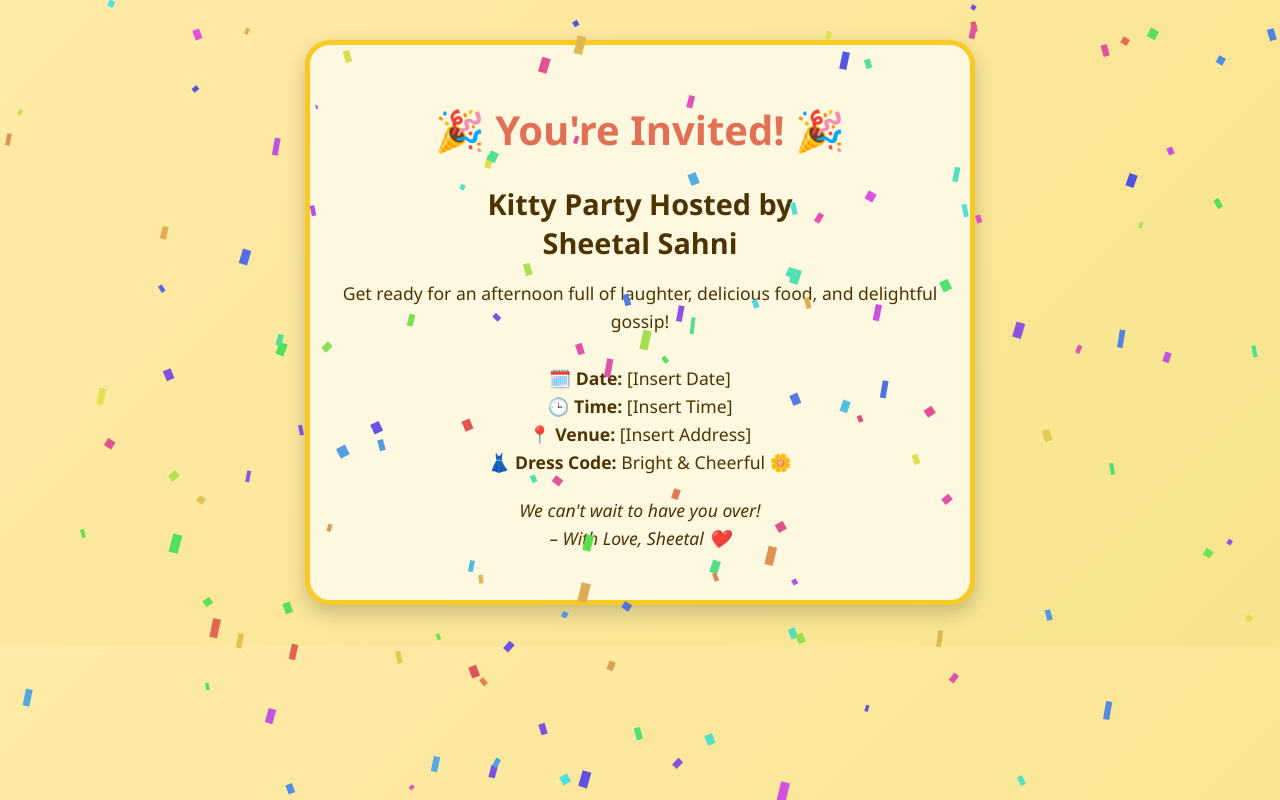
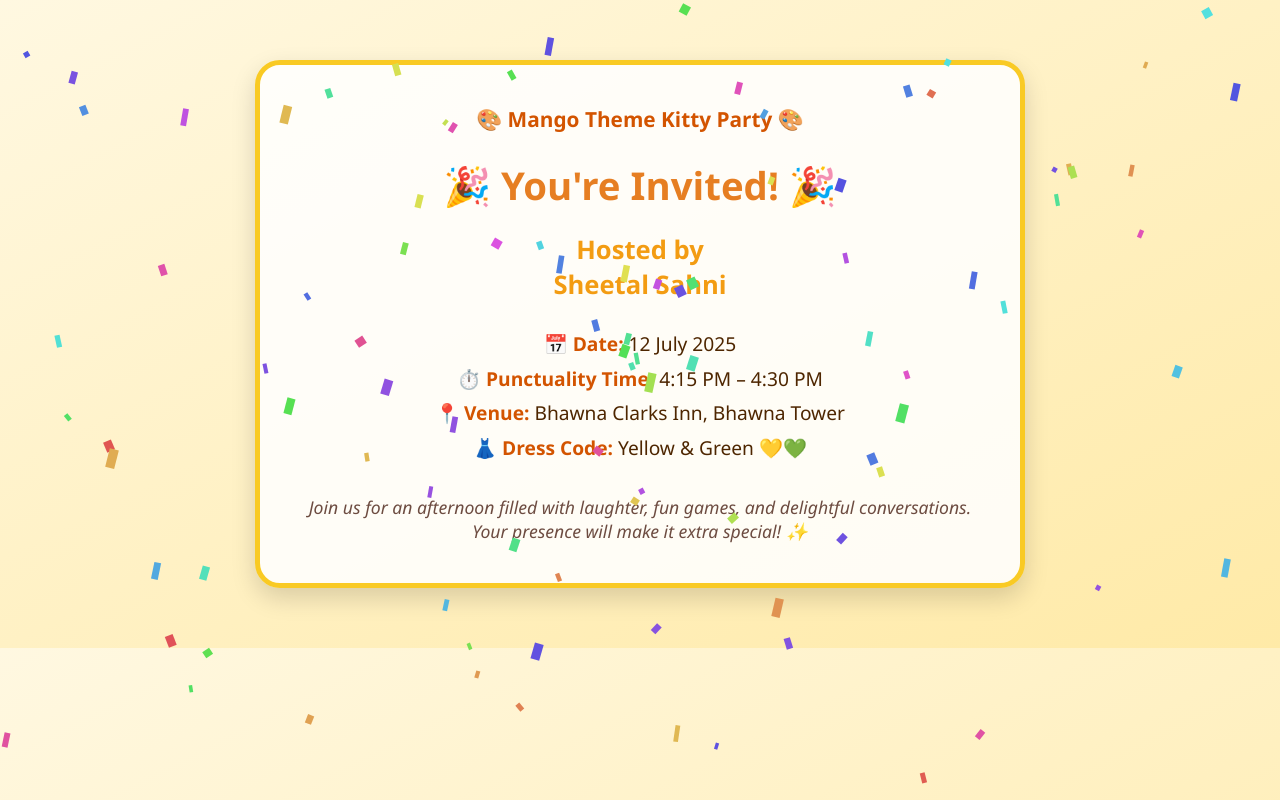
Before and after one commit to Karansahni18/kitty-party-invite1, a plain HTML site: page index.html in a window 1280 px wide. Drawn offline with Linux system fonts and the light colour scheme.

Commit message:
Update index.html

```diff
--- a/index.html
+++ b/index.html
@@ -3,45 +3,62 @@
 <head>
   <meta charset="UTF-8" />
   <meta name="viewport" content="width=device-width, initial-scale=1.0"/>
-  <title>Kitty Party Invite - Sheetal Sahni</title>
+  <title>Mango Theme Kitty Party - Sheetal Sahni</title>
   <style>
     body {
       margin: 0;
+      padding: 0;
+      background: linear-gradient(to bottom right, #fff8e1, #ffeaa7);
       font-family: 'Segoe UI', sans-serif;
-      background: linear-gradient(135deg, #ffeaa7, #f6e58d);
-      color: #4d3300;
+      color: #4e2600;
       text-align: center;
-      padding: 40px 20px;
     }
 
-    .invitation-card {
-      max-width: 600px;
-      margin: auto;
-      background: #fff8e1;
+    .card {
+      max-width: 700px;
+      margin: 60px auto;
+      background: #ffffffdd;
+      border-radius: 25px;
+      box-shadow: 0 10px 25px rgba(0, 0, 0, 0.15);
+      padding: 40px 30px;
       border: 5px solid #f9ca24;
-      border-radius: 25px;
-      padding: 30px;
-      box-shadow: 0 8px 20px rgba(0, 0, 0, 0.2);
+    }
+
+    .subtitle {
+      font-size: 1.3em;
+      font-weight: bold;
+      color: #d35400;
+      margin-bottom: 10px;
     }
 
     h1 {
-      font-size: 2.5rem;
-      color: #e17055;
+      font-size: 2.4em;
+      color: #e67e22;
+      margin-bottom: 10px;
     }
 
     h2 {
-      font-size: 1.8rem;
-      margin: 10px 0;
+      font-size: 1.6em;
+      color: #f39c12;
+      margin-bottom: 25px;
     }
 
-    p {
-      font-size: 1.1rem;
-      line-height: 1.6;
+    .details {
+      font-size: 1.2em;
+      line-height: 1.8;
+      margin: 20px 0;
+    }
+
+    .highlight {
+      font-weight: bold;
+      color: #d35400;
     }
 
     .footer {
-      margin-top: 20px;
+      margin-top: 30px;
       font-style: italic;
+      font-size: 1.1em;
+      color: #6d4c41;
     }
 
     canvas {
@@ -49,51 +66,70 @@
       top: 0;
       left: 0;
       pointer-events: none;
-      z-index: 9999;
+      z-index: 1000;
+    }
+
+    @media (max-width: 600px) {
+      .card {
+        margin: 30px 15px;
+        padding: 25px 20px;
+      }
+
+      h1 {
+        font-size: 2em;
+      }
+
+      h2 {
+        font-size: 1.4em;
+      }
+
+      .details {
+        font-size: 1em;
+      }
     }
   </style>
 </head>
 <body>
   <canvas id="confetti-canvas"></canvas>
 
-  <div class="invitation-card">
+  <div class="card">
+    <div class="subtitle">🎨 Mango Theme Kitty Party 🎨</div>
     <h1>🎉 You're Invited! 🎉</h1>
-    <h2>Kitty Party Hosted by <br><strong>Sheetal Sahni</strong></h2>
-    <p>
-      Get ready for an afternoon full of laughter, delicious food, and delightful gossip!<br><br>
-      🗓️ <strong>Date:</strong> [Insert Date]<br>
-      🕒 <strong>Time:</strong> [Insert Time]<br>
-      📍 <strong>Venue:</strong> [Insert Address]<br>
-      👗 <strong>Dress Code:</strong> Bright & Cheerful 🌼
-    </p>
-    <p class="footer">
-      We can't wait to have you over!<br>
-      – With Love, Sheetal ❤️
-    </p>
+    <h2>Hosted by <br><strong>Sheetal Sahni</strong></h2>
+
+    <div class="details">
+      📅 <span class="highlight">Date:</span> 12 July 2025<br>
+      ⏱️ <span class="highlight">Punctuality Time:</span> 4:15 PM – 4:30 PM<br>
+      📍 <span class="highlight">Venue:</span> Bhawna Clarks Inn, Bhawna Tower<br>
+      👗 <span class="highlight">Dress Code:</span> Yellow & Green 💛💚
+    </div>
+
+    <div class="footer">
+      Join us for an afternoon filled with laughter, fun games, and delightful conversations.<br>
+      Your presence will make it extra special! ✨
+    </div>
   </div>
 
   <script>
-    // Basic Confetti
-    const canvas = document.getElementById('confetti-canvas');
-    const ctx = canvas.getContext('2d');
-
+    const canvas = document.getElementById("confetti-canvas");
+    const ctx = canvas.getContext("2d");
     let W = window.innerWidth;
     let H = window.innerHeight;
     canvas.width = W;
     canvas.height = H;
 
     const particles = [];
-    const particleCount = 150;
+    const particleCount = 100;
+
     for (let i = 0; i < particleCount; i++) {
       particles.push({
         x: Math.random() * W,
         y: Math.random() * H,
         r: Math.random() * 6 + 4,
         d: Math.random() * particleCount,
-        color:
-          "hsl(" + Math.floor(Math.random() * 360) + ", 70%, 60%)",
+        color: `hsl(${Math.random() * 360}, 70%, 60%)`,
         tilt: Math.floor(Math.random() * 10) - 10,
-        tiltAngleIncremental: (Math.random() * 0.07) + 0.05,
+        tiltAngleIncremental: Math.random() * 0.07 + 0.05,
         tiltAngle: 0
       });
     }
@@ -101,7 +137,7 @@
     function draw() {
       ctx.clearRect(0, 0, W, H);
       for (let i = 0; i < particleCount; i++) {
-        let p = particles[i];
+        const p = particles[i];
         ctx.beginPath();
         ctx.lineWidth = p.r;
         ctx.strokeStyle = p.color;
@@ -114,7 +150,7 @@
 
     function update() {
       for (let i = 0; i < particleCount; i++) {
-        let p = particles[i];
+        const p = particles[i];
         p.tiltAngle += p.tiltAngleIncremental;
         p.y += (Math.cos(p.d) + 3 + p.r / 2) / 2;
         p.x += Math.sin(p.d);
@@ -128,7 +164,8 @@
     }
 
     setInterval(draw, 30);
-    window.addEventListener('resize', () => {
+
+    window.addEventListener("resize", () => {
       W = window.innerWidth;
       H = window.innerHeight;
       canvas.width = W;
```
